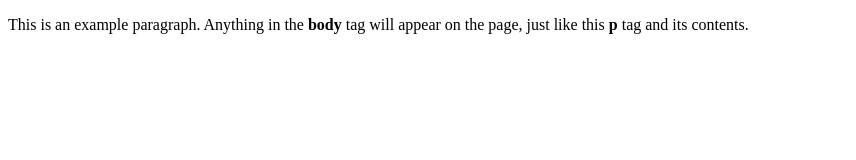
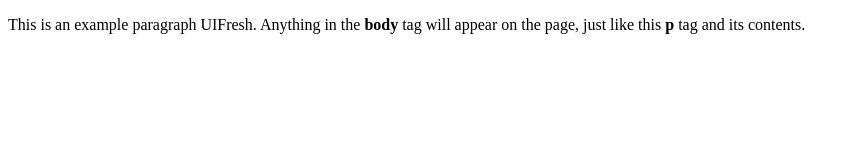
Before and after one commit to uifreshnet/uifreshnet.github.io, a plain HTML site: page index.html in a window 1280 px wide. Shown: the whole page, without its empty margins (0-856 px from the left). Drawn offline with Linux system fonts and the light colour scheme.

Commit message:
Update index.html

```diff
--- a/index.html
+++ b/index.html
@@ -4,6 +4,6 @@
     <title>This is the title of the webpage!</title>
   </head>
   <body>
-    <p>This is an example paragraph. Anything in the <strong>body</strong> tag will appear on the page, just like this <strong>p</strong> tag and its contents.</p>
+    <p>This is an example paragraph UIFresh. Anything in the <strong>body</strong> tag will appear on the page, just like this <strong>p</strong> tag and its contents.</p>
   </body>
 </html>
```
